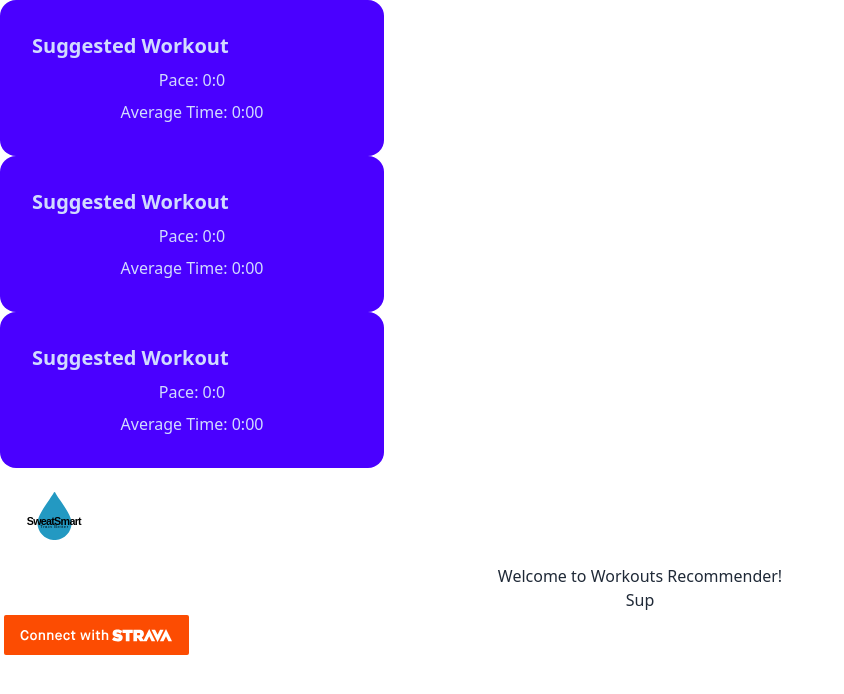
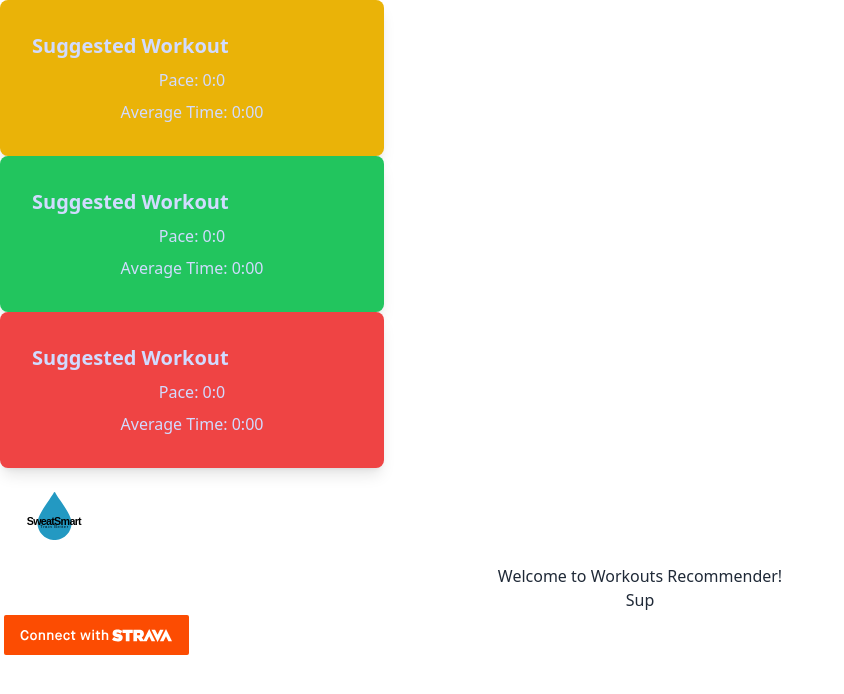
Before and after one commit to gregorybwest/sweatsmart-app, a React (Vite) app: page /workouts in a window 1280 px wide. Shown: the top 694 px of the page, without its empty margins (0-844 px from the left). Built offline with nearby package versions, Linux system fonts and the light colour scheme.

Commit message:
color coded cards

```diff
--- a/src/Components/WorkoutCard.tsx
+++ b/src/Components/WorkoutCard.tsx
@@ -1,11 +1,12 @@
 interface WorkoutCardProps {
   averagePace: number;
   averageTime: number;
+  className?: string;
 }
 
-export const WorkoutCard: React.FC<WorkoutCardProps> = ({ averagePace, averageTime }) => {
+export const WorkoutCard: React.FC<WorkoutCardProps> = ({ averagePace, averageTime, className }) => {
   return (
-    <div className="card bg-primary text-primary-content w-96">
+    <div className={`card text-primary-content w-96 rounded-lg shadow-lg ${className}`}>
       <div className="card-body">
         <h2 className="card-title">Suggested Workout</h2>
         <p>
--- a/src/Components/WorkoutCardList.tsx
+++ b/src/Components/WorkoutCardList.tsx
@@ -8,9 +8,9 @@ interface WorkoutCardListProps {
 export const WorkoutCardList: React.FC<WorkoutCardListProps> = ({ averagePace, averageTime }) => {
   return (
     <>
-      <WorkoutCard averagePace={averagePace * 1.05} averageTime={averageTime * 0.8} />
-      <WorkoutCard averagePace={averagePace * 0.95} averageTime={averageTime * 0.92} />
-      <WorkoutCard averagePace={averagePace * 0.9} averageTime={averageTime * 1.05} />
+      <WorkoutCard averagePace={averagePace * 1.05} averageTime={averageTime * 0.8} className="bg-yellow-500" />
+      <WorkoutCard averagePace={averagePace * 0.95} averageTime={averageTime * 0.92} className="bg-green-500" />
+      <WorkoutCard averagePace={averagePace * 0.9} averageTime={averageTime * 1.05} className="bg-red-500" />
     </>
   );
 };
```
